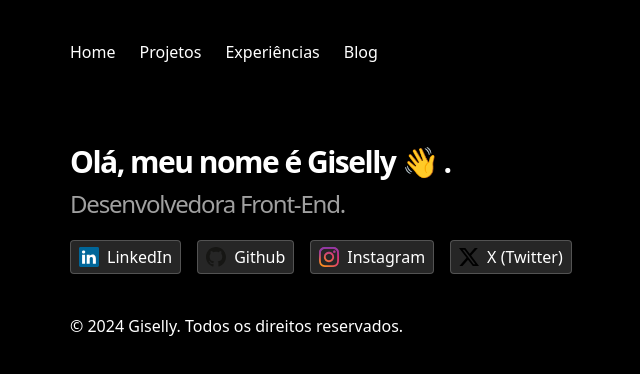
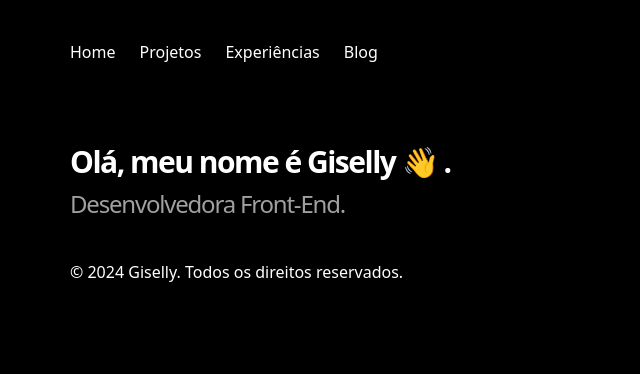
Before and after one commit to GisellyPereira/Portf-lio, a Next.js app: page / in a window 1280 px wide. Shown: the top 374 px of the page, without its empty margins (90-730 px from the left). Built offline with nearby package versions, Linux system fonts and the light colour scheme.

Commit message:
:bug: fix- bug ao adicionar links sociais

```diff
--- a/src/pages/Home/Home.js
+++ b/src/pages/Home/Home.js
@@ -22,40 +22,7 @@ const Home = () => {
         <h2 className="text-primary-head-lightGray">
           Desenvolvedora Front-End.
         </h2>
-        <div className="flex gap-4 mt-5">
-          <a
-            href="https://www.linkedin.com/in/giselly-pereira/"
-            target="_blank"
-            className="inline-flex items-center bg-primary-head-onyx  px-2 py-1 rounded border border-primary-head-mediumGray gap-2"
-          >
-            <LinkedInIcon />
-            <span className="text-white ">LinkedIn</span>
-          </a>
-          <a
-            href="https://github.com/GisellyPereira"
-            target="_blank"
-            className="inline-flex items-center bg-primary-head-onyx  px-2 py-1 rounded border border-primary-head-mediumGray gap-2"
-          >
-            <Github />
-            <span className="text-white ">Github</span>
-          </a>
-          <a
-            href="https://www.instagram.com/giselly.ap_/"
-            target="_blank"
-            className="inline-flex items-center bg-primary-head-onyx  px-2 py-1 rounded border border-primary-head-mediumGray gap-2"
-          >
-            <Instagram />
-            <span className="text-white ">Instagram</span>
-          </a>
-          <a
-            href="https://twitter.com/i/flow/login?redirect_after_login=%2Fgisellyy_ap"
-            target="_blank"
-            className="inline-flex items-center bg-primary-head-onyx  px-2 py-1 rounded border border-primary-head-mediumGray gap-2"
-          >
-            <X />
-            <span className="text-white ">X (Twitter)</span>
-          </a>
-        </div>
+
       </div>
       <Footer />
     </div>
```
